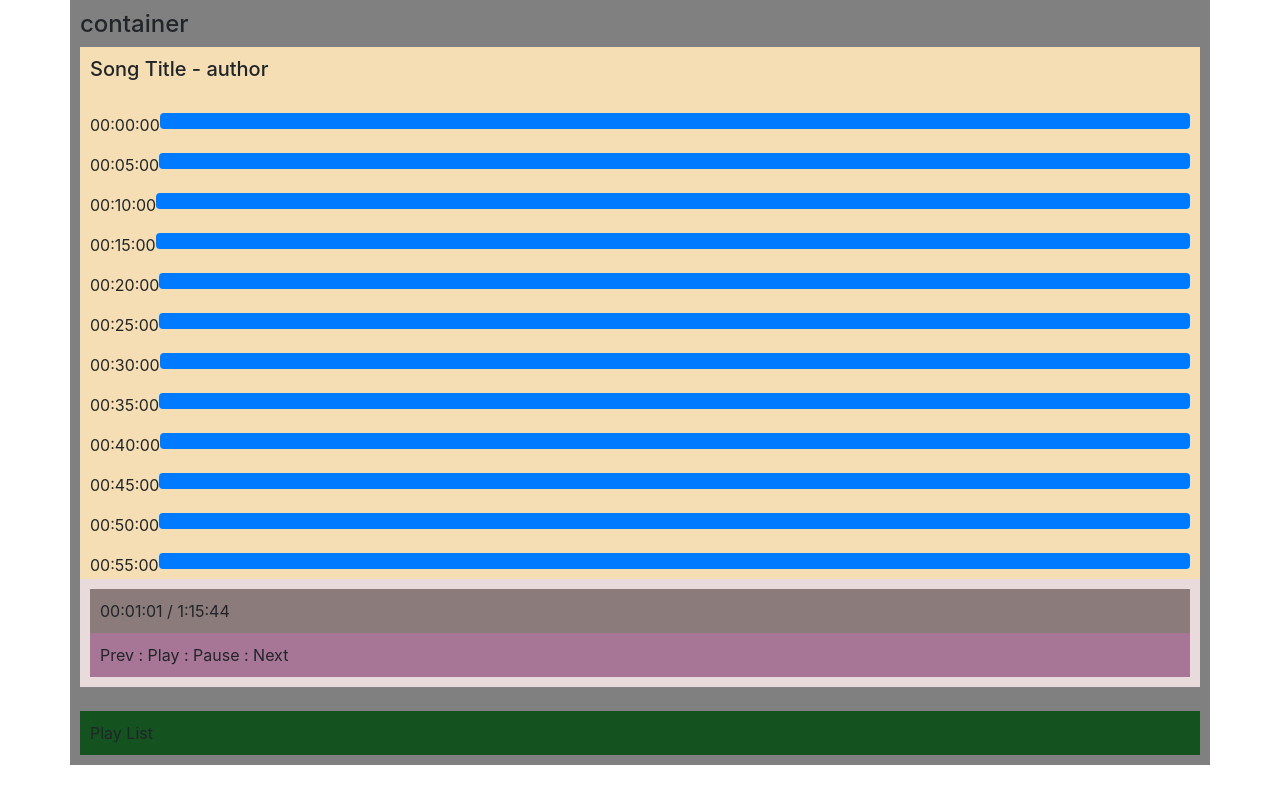
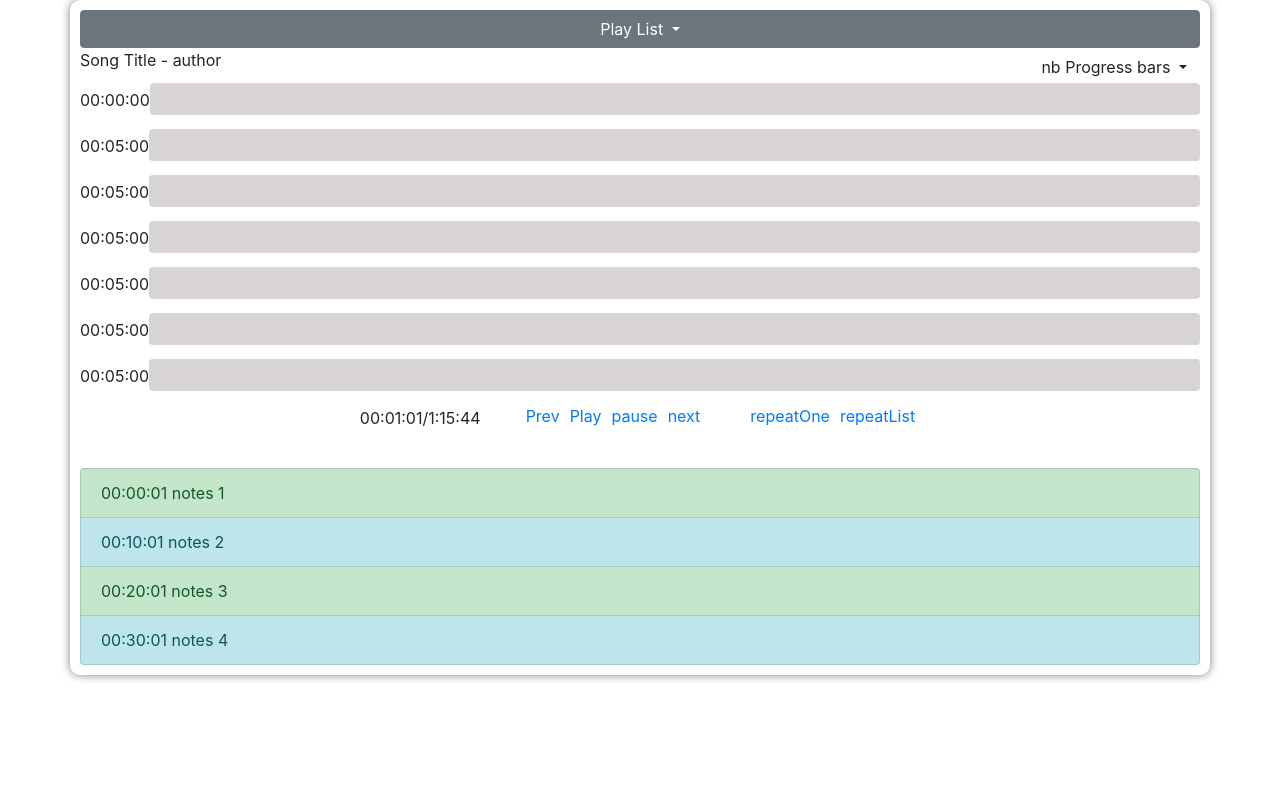
Before and after one commit to muniekK/mediaPlayer, a plain HTML site: page mediaPlayer/main.html in a window 1280 px wide. Drawn offline with nearby package versions, Linux system fonts and the light colour scheme.

Commit message:
interface html, css

```diff
--- a/mediaPlayer/css/style.css
+++ b/mediaPlayer/css/style.css
@@ -1,25 +1,38 @@
+
 .container{
-  background-color: gray;
+  border-radius: 10px;
+  box-shadow: 0 0 10px grey;
   padding: 10px;
 }
-.player-progress{
-  background-color: wheat;
-  padding: 10px;
+.top{
+  display:flex;
+  justify-content: space-between;
+}
+.progress{
+  height:32px;
+  background-color: rgb(216, 212, 212);
+  margin:-5px;
 }
 .control{
-  background-color:rgb(233, 219, 219);
-  padding: 10px;
+  display:flex;
+  width:100%;
+  justify-content: center;
 }
 .control-left{
-  background-color:rgb(139, 123, 123);
-  padding: 10px;
+  margin:2px 0px;
 }
-.control-right{
-  background-color:rgb(167, 117, 150);
-  padding: 10px;
+.control-center>ul, .control-right>ul{
+  display:flex;
+  justify-content: center;
+  list-style: none;
 }
-.playlist{
-  background-color:rgb(20, 83, 31);
-  padding: 10px;
+.control-center>ul>li, .control-right>ul>li{
+  margin:0 5px;
+}
+#playList>button{
+ width:100%;
 }
 .pull-left{float:left}
+.dropdown-menu{
+  width:100%;
+}
--- a/mediaPlayer/main.html
+++ b/mediaPlayer/main.html
@@ -8,76 +8,97 @@
 <body>
 
     <div class="container">
-      <h4>container</h4>
+
+      <div class="dropdown" id="playList">
+        <button class="btn btn-secondary dropdown-toggle" type="button" id="dropdownMenuButton" data-toggle="dropdown" aria-haspopup="true" aria-expanded="false">
+          Play List
+        </button>
+        <div class="dropdown-menu" aria-labelledby="dropdownMenuButton">
+          <a class="dropdown-item" href="#">Song 1</a>
+          <a class="dropdown-item" href="#">Song 2</a>
+          <a class="dropdown-item" href="#">Song 3</a>
+        </div>
+      </div>
       <div class = "player-progress">
-        <h5>Song Title - author</h5><br>
+        <div class="top">
+          <div class="song-info"><p>Song Title - author</p></div>
+          <div class="dropdown">
+            <button class="btn btn-default dropdown-toggle"  type="button" data-toggle="dropdown">nb Progress bars
+            <span class="caret"></span></button>
+            <ul class="dropdown-menu">
+              <li><a href="#">10</a></li>
+              <li><a href="#">12</a></li>
+              <li><a href="#">14</a></li>
+              <li><a href="#">16</a></li>
+              <li><a href="#">18</a></li>
+              <li><a href="#">20</a></li>
+            </ul>
+          </div>
+        </div>
         <p class="pull-left">00:00:00</p>
         <div class="progress">
-          <div class="progress-bar" style="width:100%"></div>
+          <div class="progress-bar" ></div>
         </div>
         <br>
         <p class="pull-left">00:05:00</label>
         <div class="progress">
-          <div class="progress-bar" style="width:100%"></div>
+          <div class="progress-bar" ></div>
         </div>
         <br>
-        <p class="pull-left">00:10:00</label>
+        <p class="pull-left">00:05:00</label>
         <div class="progress">
-          <div class="progress-bar" style="width:100%"></div>
+          <div class="progress-bar" ></div>
         </div>
         <br>
-        <p class="pull-left">00:15:00</label>
+        <p class="pull-left">00:05:00</label>
         <div class="progress">
-          <div class="progress-bar" style="width:100%"></div>
+          <div class="progress-bar" ></div>
         </div>
         <br>
-        <p class="pull-left">00:20:00</label>
+        <p class="pull-left">00:05:00</label>
         <div class="progress">
-          <div class="progress-bar" style="width:100%"></div>
+          <div class="progress-bar" ></div>
         </div>
         <br>
-        <p class="pull-left">00:25:00</label>
+        <p class="pull-left">00:05:00</label>
         <div class="progress">
-          <div class="progress-bar" style="width:100%"></div>
+          <div class="progress-bar" ></div>
         </div>
         <br>
-        <p class="pull-left">00:30:00</label>
+        <p class="pull-left">00:05:00</label>
         <div class="progress">
-          <div class="progress-bar" style="width:100%"></div>
+          <div class="progress-bar" ></div>
         </div>
-        <br>
-        <p class="pull-left">00:35:00</label>
-        <div class="progress">
-          <div class="progress-bar" style="width:100%"></div>
-        </div>
-        <br>
-        <p class="pull-left">00:40:00</label>
-        <div class="progress">
-          <div class="progress-bar" style="width:100%"></div>
-        </div>
-        <br>
-        <p class="pull-left">00:45:00</label>
-        <div class="progress">
-          <div class="progress-bar" style="width:100%"></div>
-        </div>
-        <br>
-        <p class="pull-left">00:50:00</label>
-        <div class="progress">
-          <div class="progress-bar" style="width:100%"></div>
-        </div>
-        <br>
-        <p class="pull-left">00:55:00</label>
-          <div class="progress">
-            <div class="progress-bar" style="width:100%"></div>
-          </div>
       </div>
 
       <div class="control">
-        <div class="control-left"> 00:01:01 / 1:15:44 </div>
-        <div class="control-right"> Prev : Play : Pause : Next</div>
+        <div class="control-left"> 00:01:01/1:15:44 </div>
+        <div class="control-center">
+          <ul>
+            <li><a href="#">Prev</a></li>
+            <li><a href="#">Play</a></li>
+            <li><a href="#">pause</a></li>
+            <li><a href="#">next</a></li>
+          </ul>
+        </div>
+        <div class="control-right">
+          <ul>
+            <li><a href="#">repeatOne</a></li>
+            <li><a href="#">repeatList</a></li>
+          </ul>
+        </div>
       </div>
       <br>
-      <div class="playlist"> Play List</div>
+      <div id="notes">
+        <ul class="list-group">
+          <li class="list-group-item list-group-item-success">00:00:01 notes 1</a>
+          <li class="list-group-item list-group-item-info">00:10:01 notes 2</a>
+          <li class="list-group-item list-group-item-success">00:20:01 notes 3</a>
+          <li class="list-group-item list-group-item-info">00:30:01 notes 4</a>
+          </ul>
+      </div>
+
+    </div>
     </div>
 
     <script src="https://ajax.googleapis.com/ajax/libs/jquery/3.5.1/jquery.min.js"></script>
```
